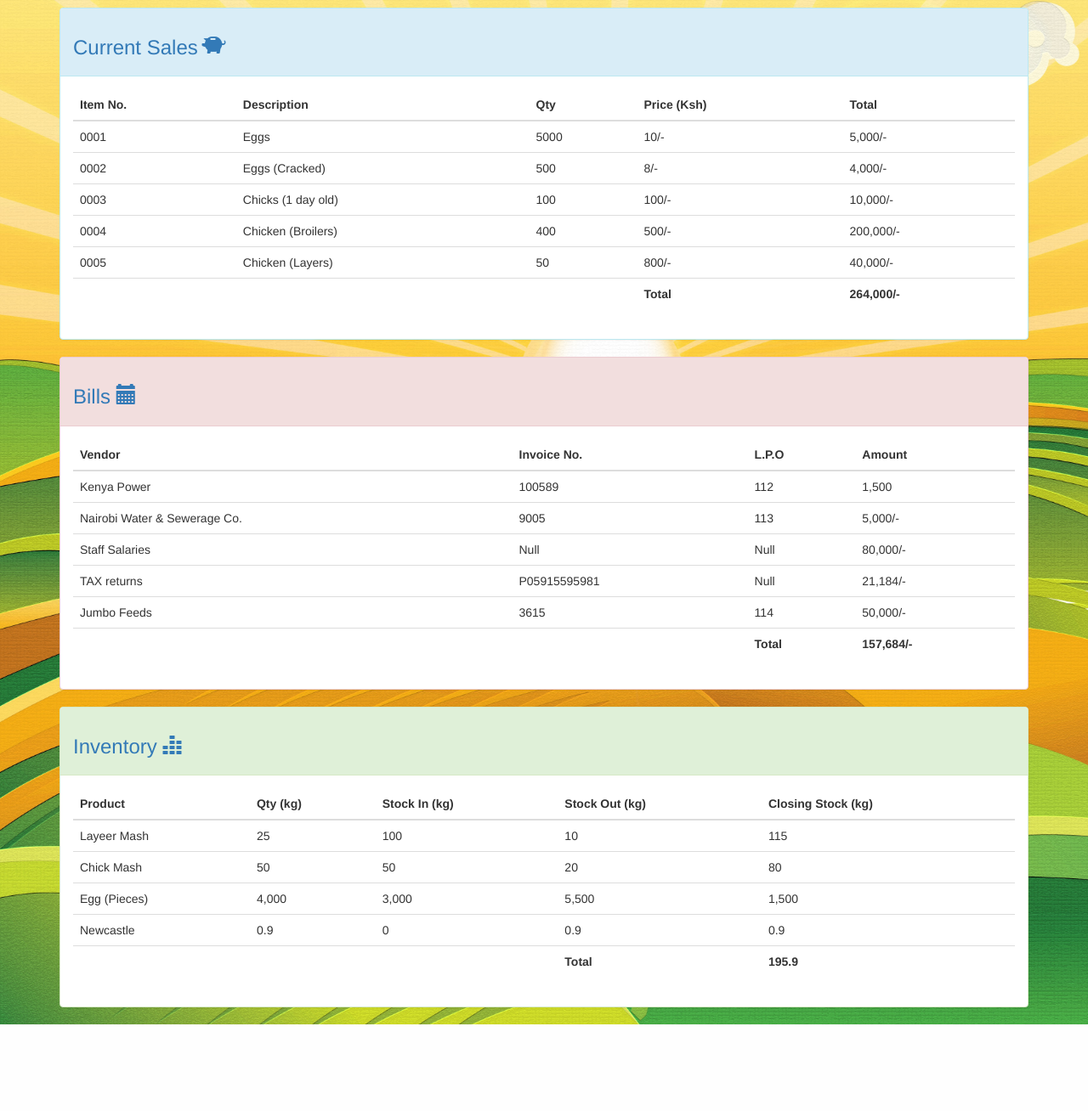
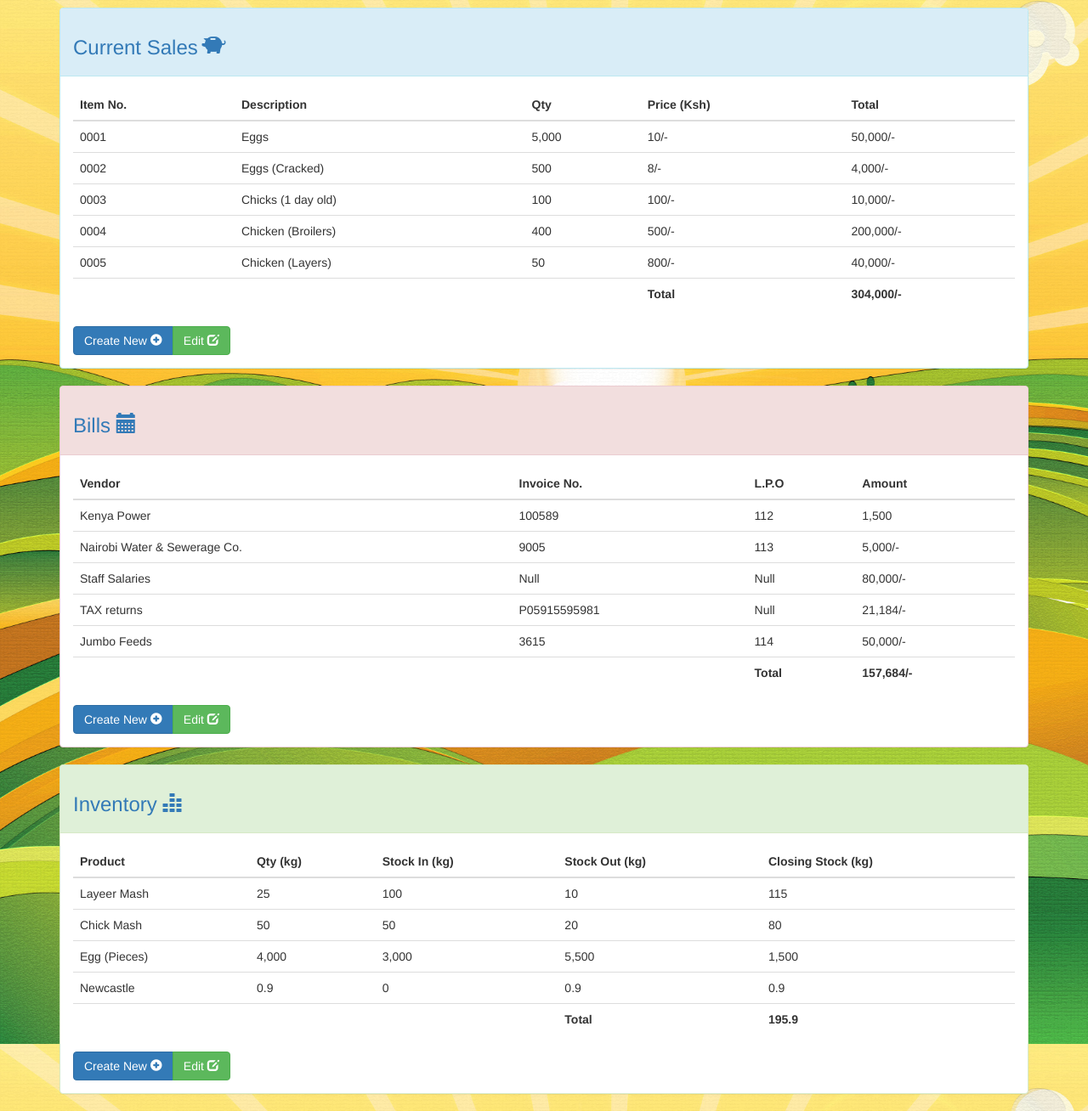
Before and after one commit to robert-kamau/Farm_manager-v1.1, a PHP site: page /users/summary.php in a window 1280 px wide. Shown: the part 51-1359 px from the top of the page at 85% size. Before the commit the page ends 1257 px from the top, so only its background shows below. Run offline with PHP 8.4, Linux system fonts and the light colour scheme.

Commit message:
Add files via upload

```diff
--- a/farm/users/bills_summary.php
+++ b/farm/users/bills_summary.php
@@ -49,5 +49,9 @@
        </tr>
       </tbody>
      </table>
+     <div class="btn-group">
+                    <button type="button" class="btn btn-primary btn-md" data-toggle="modal" data-target="#">Create New <span class="glyphicon glyphicon-plus-sign"></span></button>
+                    <button type="button" class="btn btn-success">Edit <span class="glyphicon glyphicon-edit"></span></button>
+                 </div>
    </div>
  </div><!--Bills summaary end -->
--- a/farm/users/inventory_summary.php
+++ b/farm/users/inventory_summary.php
@@ -47,8 +47,11 @@
         <td><b>Total</b></td>
         <td><b>195.9</b></td>
        </tr>
-
       </tbody>
      </table>
+                 <div class="btn-group">
+                    <button type="button" class="btn btn-primary btn-md" data-toggle="modal" data-target="#">Create New <span class="glyphicon glyphicon-plus-sign"></span></button>
+                    <button type="button" class="btn btn-success">Edit <span class="glyphicon glyphicon-edit"></span></button>
+                 </div>
     </div>
  </div><!--Iventory summary end -->
--- a/farm/users/sales_summary.php
+++ b/farm/users/sales_summary.php
@@ -16,9 +16,9 @@
       <tbody>
       <td>0001</td>
       <td>Eggs</td>
-      <td>5000</td>
+      <td>5,000</td>
       <td>10/- </td>
-      <td>5,000/-</td>
+      <td>50,000/-</td>
       </tr>
       <td>0002</td>
       <td>Eggs (Cracked)</td>
@@ -52,9 +52,13 @@
         <td></td>
         <td></td>
         <td><b>Total</b></td>
-        <td><b>264,000/-</b></td>
+        <td><b>304,000/-</b></td>
        </tr>
       </tbody>
      </table>
-    </div>
+                  <div class="btn-group">
+                    <button type="button" class="btn btn-primary btn-md" data-toggle="modal" data-target="#">Create New <span class="glyphicon glyphicon-plus-sign"></span></button>
+                    <button type="button" class="btn btn-success">Edit <span class="glyphicon glyphicon-edit"></span></button>
+                 </div>
+                 </div>
 </div><!--sales summaary end -->
```
